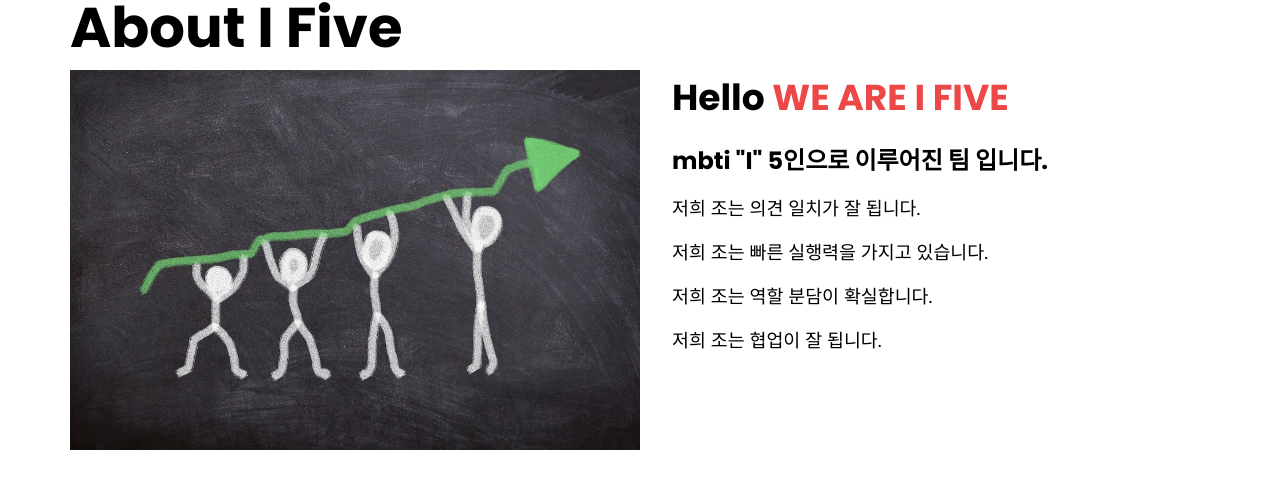
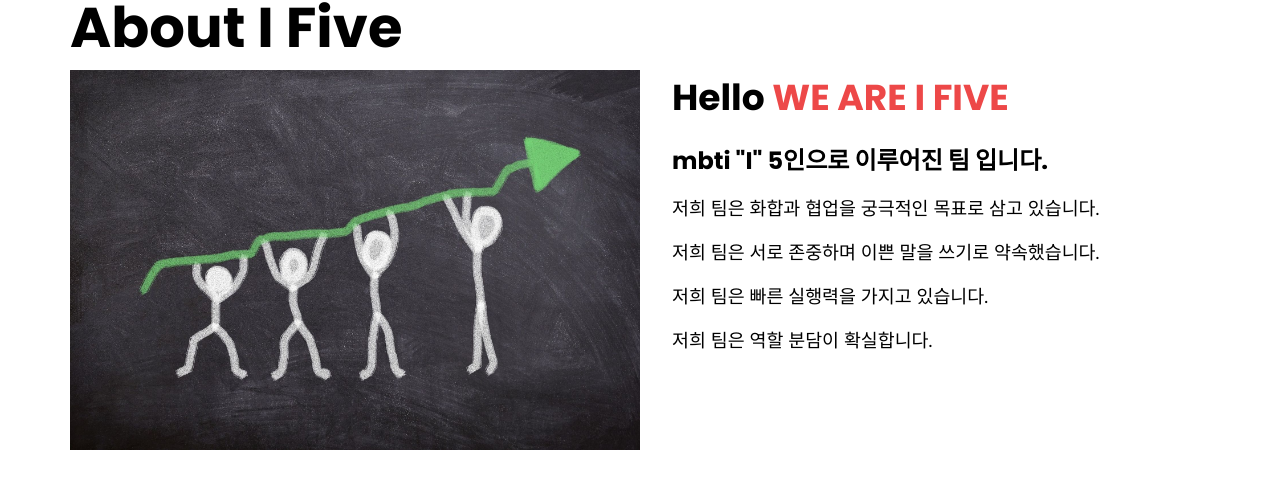
Before and after one commit to devKobe24/IFive, a website: page index.html in a window 1280 px wide. Shown: the part 928-1417 px from the top of the page. Drawn offline with Linux system fonts and the light colour scheme.

Commit message:
:sparkles: Feat: '팀소개 포함 내용 수정.'

```diff
--- a/index.html
+++ b/index.html
@@ -48,10 +48,10 @@
 				<div class="right">
 					<h3>Hello <strong>WE ARE I FIVE</strong></h3>
 					<h2>mbti "I" 5인으로 이루어진 팀 입니다.</h2>
-					<p>저희 조는 의견 일치가 잘 됩니다.</p>
-					<p>저희 조는 빠른 실행력을 가지고 있습니다.</p>
-					<p>저희 조는 역할 분담이 확실합니다.</p>
-					<p>저희 조는 협업이 잘 됩니다.</p>
+					<p>저희 팀은 화합과 협업을 궁극적인 목표로 삼고 있습니다.</p>
+					<p>저희 팀은 서로 존중하며 이쁜 말을 쓰기로 약속했습니다.</p>
+					<p>저희 팀은 빠른 실행력을 가지고 있습니다.</p>
+					<p>저희 팀은 역할 분담이 확실합니다.</p>
 				</div>
 			</div>
 		</div>
```
